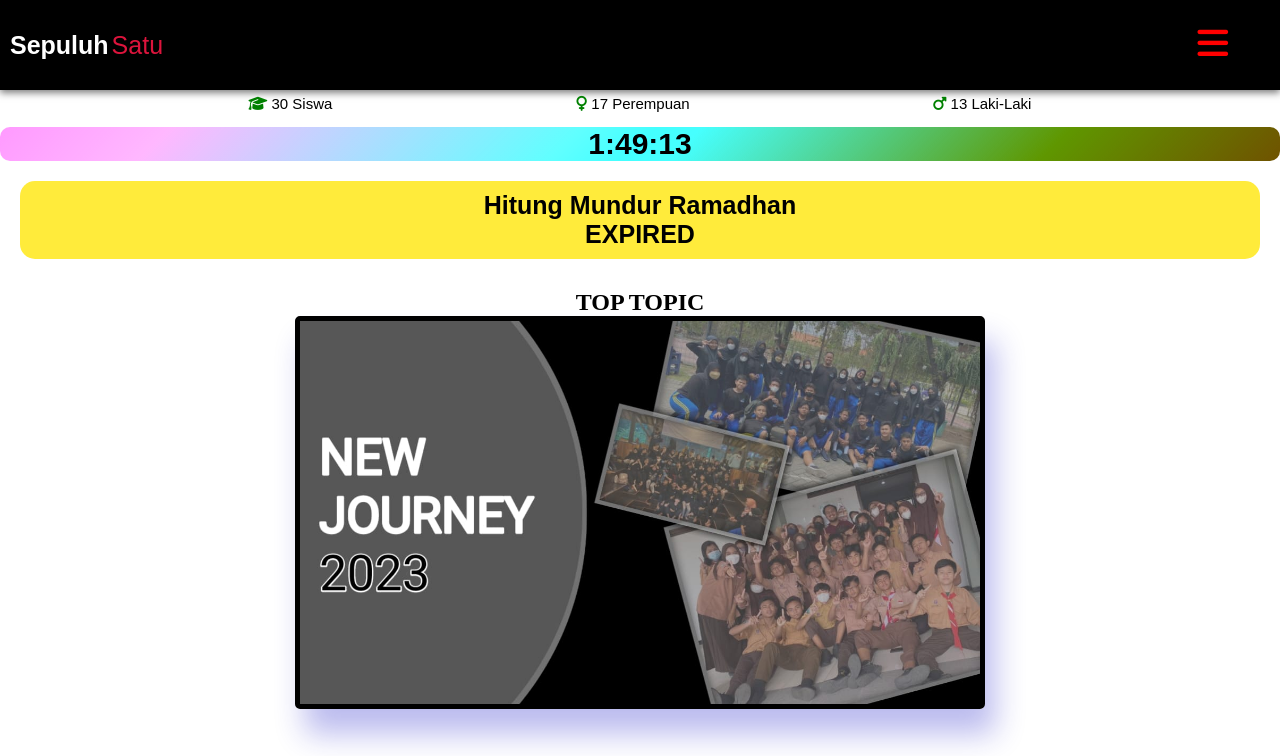
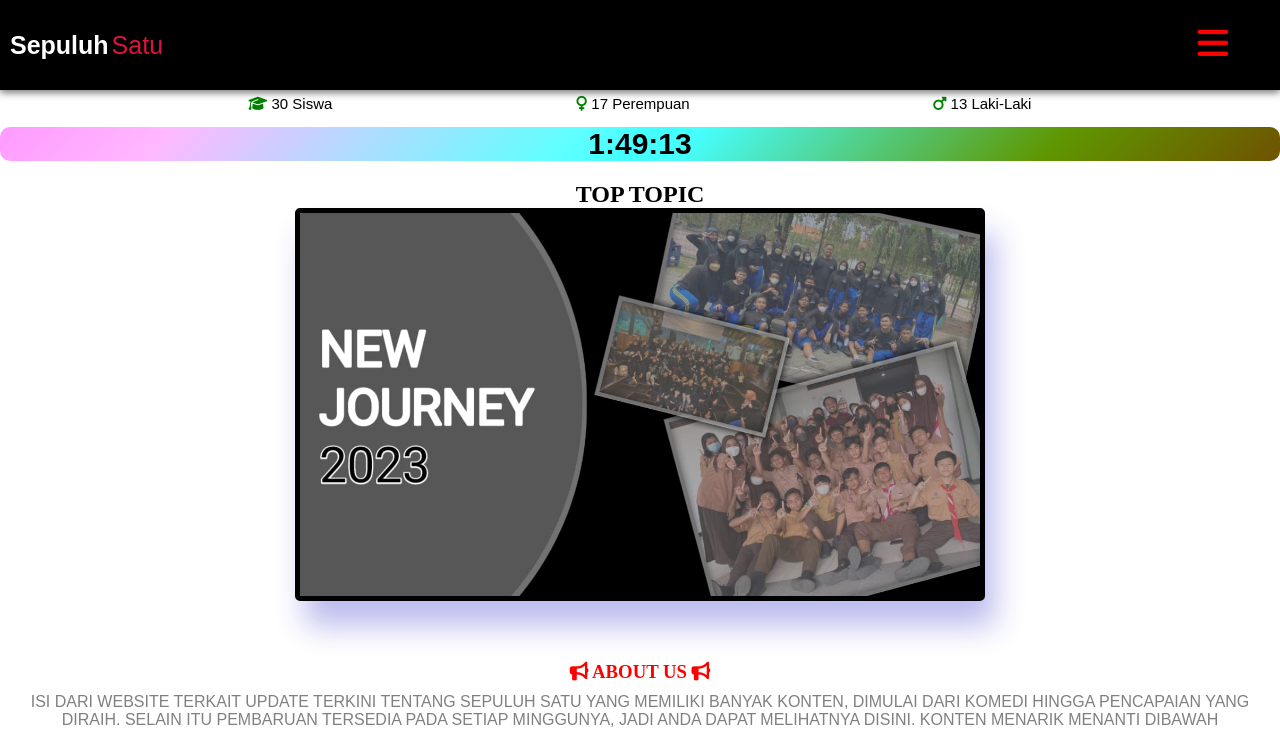
Before and after one commit to ofcwipasesat/ofcwipasesat.github.io, a plain HTML site: page index.html in a window 1280 px wide. Shown: the top 756 px of the page. Drawn offline with nearby package versions, Linux system fonts and the light colour scheme.

Commit message:
Add files via upload

```diff
--- a/index.html
+++ b/index.html
@@ -6,9 +6,9 @@
     <meta http-equiv="X-UA-Compatible" content="IE-edge">
     <meta name="viewport" content="width=device-width, user-scalable=no" />
     <title>Sepuluh Satu</title>
+    <link rel="shortcut icon" href="Gallery/icon.png" type="image/x-icon">
     <link rel="stylesheet" href="style.css">
     <script src="https://kit.fontawesome.com/85c74e2c47.js" crossorigin="anonymous"></script>
-    <script src="hitungmundur.js"></script>
 
     <link href="stylesheet" href="https://cdn.jsdelivr.net/npm/bootstrap@4.3.1/dist/css/bootstrap.min.css" integrity="sha384-ggOyR0iXCbMQv3Xipma34MD+dH/1fQ784/j6cY/iJTQUOhcWr7x9JvoRxT2MZw1T" crossorigin="anonymous">
 </head>
@@ -56,10 +56,6 @@
         <div class="display">
             <div id="clock"></div>
         </div>
-    </div>
-    <div class="countdown-wrapper">
-        <p>Hitung Mundur Ramadhan</p>
-        <div id="countdown"></div>
     </div>
 
     <div class="slider-header">
--- a/style.css
+++ b/style.css
@@ -122,26 +122,6 @@
         color: gold;
         padding-left: 30px;
         padding-top: 50px;
-    }
-
-    .countdown-wrapper {
-        border-radius: 15px;
-        margin: 20px;
-        padding: 10px;
-        text-align: center;
-        justify-content: center;
-        background: #ffeb3b;
-    }
-
-    .countdown-wrapper p {
-        font-size: 25px;
-        font-weight: bold;
-    }
-
-    #countdown {
-        text-align: center;
-        font-size: 25px;
-        font-weight: bold;
     }
 
     #check {
```
Also changed, not shown: list.html (+28 -5 lines), student.html (+1 -0 lines).
